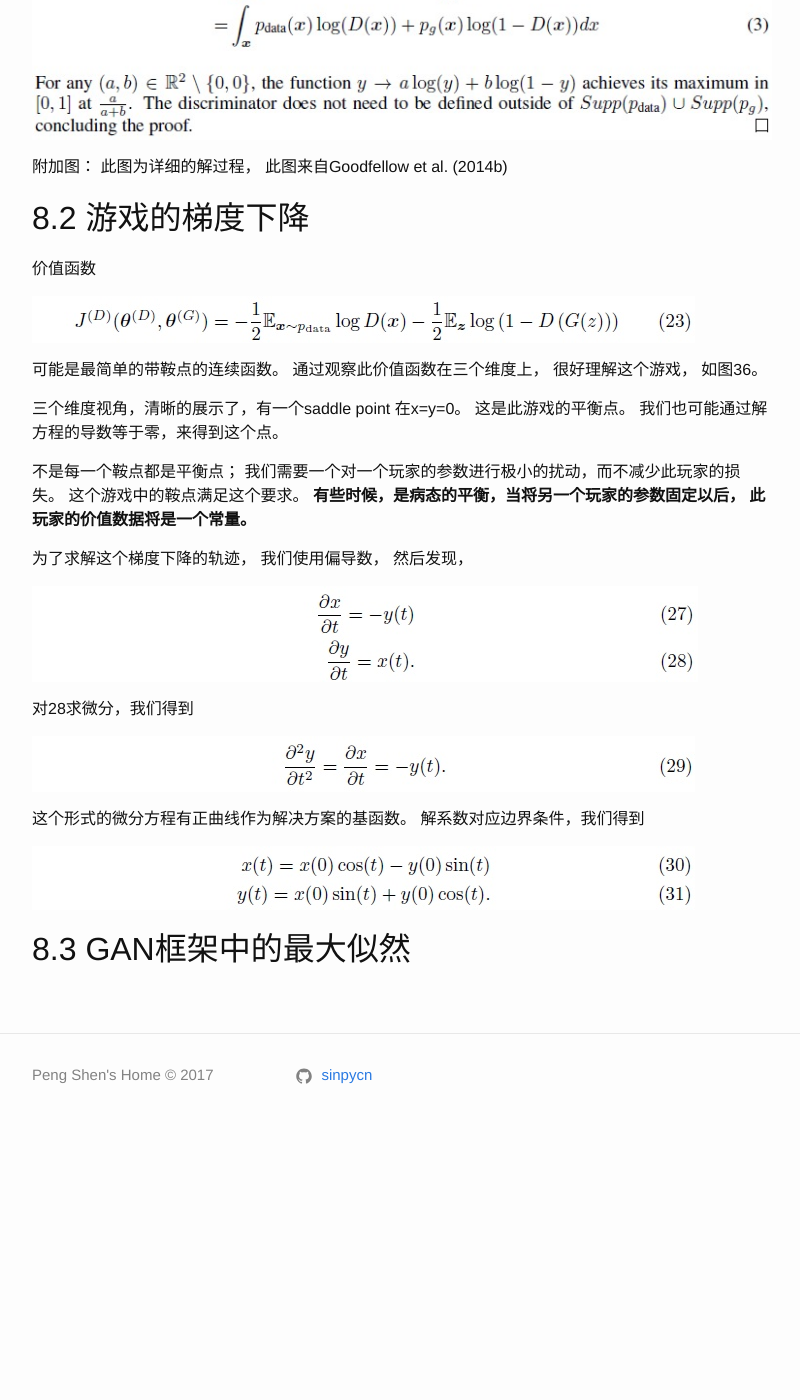
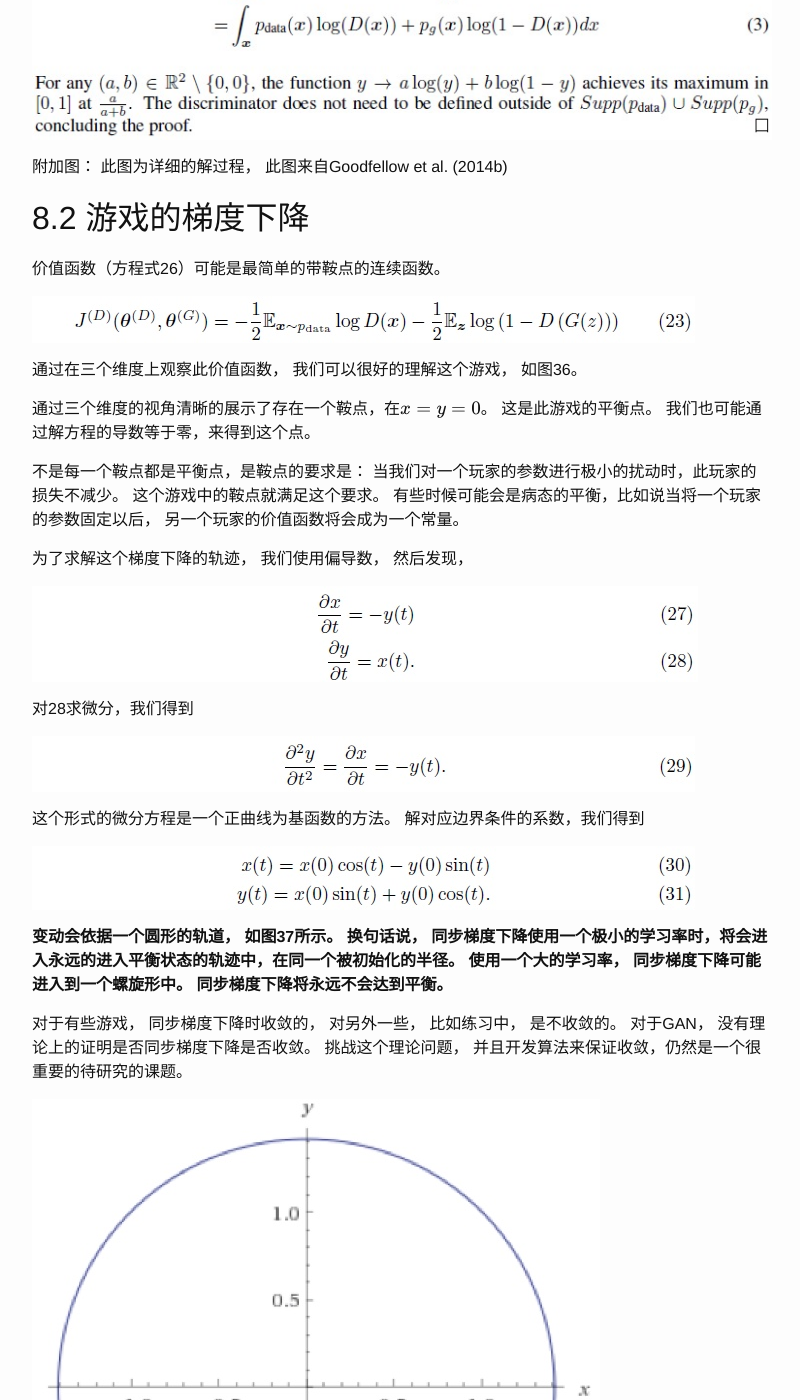
Before and after one commit to sinpycn/sinpycn.github.io, a Jekyll site: the page built from _posts/research/2017-05-14-GAN-Tutorial-Solutions-to-Exercises.md, in a window 1280 px wide and 1400 px high, scrolled down 1644 px. Shown: the whole window, without its empty margins (238-1038 px from the left). Built offline with Jekyll 4.4.1, drawn with Linux system fonts in a browser that asks for light colours; formulas are drawn with MathJax 3; before the commit the page ends 2791 px from its top, so only the background shows below that; some of the changed text lies outside the part shown.

Commit message:
Update 2017-05-14-GAN-Tutorial-Solutions-to-Exercises.md

```diff
--- a/_posts/research/2017-05-14-GAN-Tutorial-Solutions-to-Exercises.md
+++ b/_posts/research/2017-05-14-GAN-Tutorial-Solutions-to-Exercises.md
@@ -44,19 +44,19 @@ categories: [research, gan-tutorial]
 
 ## 8.2 游戏的梯度下降
 
-价值函数
+价值函数（方程式26）可能是最简单的带鞍点的连续函数。
 
 ![Equation 26](/images/201705/10/eq23.jpg)
 
-可能是最简单的带鞍点的连续函数。
-通过观察此价值函数在三个维度上， 很好理解这个游戏， 如图36。
+通过在三个维度上观察此价值函数， 我们可以很好的理解这个游戏， 如图36。
 
-三个维度视角，清晰的展示了，有一个saddle point 在x=y=0。
-这是此游戏的平衡点。 我们也可能通过解方程的导数等于零，来得到这个点。
+通过三个维度的视角清晰的展示了存在一个鞍点，在$$x=y=0$$。
+这是此游戏的平衡点。
+我们也可能通过解方程的导数等于零，来得到这个点。
 
-不是每一个鞍点都是平衡点； 我们需要一个对一个玩家的参数进行极小的扰动，而不减少此玩家的损失。
-这个游戏中的鞍点满足这个要求。
-**有些时候，是病态的平衡，当将另一个玩家的参数固定以后， 此玩家的价值数据将是一个常量。**
+不是每一个鞍点都是平衡点，是鞍点的要求是： 当我们对一个玩家的参数进行极小的扰动时，此玩家的损失不减少。
+这个游戏中的鞍点就满足这个要求。
+有些时候可能会是病态的平衡，比如说当将一个玩家的参数固定以后， 另一个玩家的价值函数将会成为一个常量。
 
 为了求解这个梯度下降的轨迹， 我们使用偏导数， 然后发现，
 
@@ -66,9 +66,18 @@ categories: [research, gan-tutorial]
 
 ![Equation 29](/images/201705/10/eq29.jpg)
 
-这个形式的微分方程有正曲线作为解决方案的基函数。 解系数对应边界条件，我们得到
+这个形式的微分方程是一个正曲线为基函数的方法。 解对应边界条件的系数，我们得到
 
 ![Equation 30](/images/201705/10/eq30.jpg)
 
+**变动会依据一个圆形的轨道， 如图37所示。 换句话说， 同步梯度下降使用一个极小的学习率时，将会进入永远的进入平衡状态的轨迹中，在同一个被初始化的半径。 使用一个大的学习率， 同步梯度下降可能进入到一个螺旋形中。 同步梯度下降将永远不会达到平衡。**
+
+对于有些游戏， 同步梯度下降时收敛的， 对另外一些， 比如练习中， 是不收敛的。
+对于GAN， 没有理论上的证明是否同步梯度下降是否收敛。
+挑战这个理论问题， 并且开发算法来保证收敛，仍然是一个很重要的待研究的课题。
+
+![Figure 37](/images/201705/10/fig37.jpg)
+
+图37： 同步梯度相机使用一个很小的学习率将进入一个不明确的常量的半径当使用$$V(x,y)=xy$$, 而不是到达平衡的方案$$x=y=0$$
 
 ## 8.3 GAN框架中的最大似然
```
